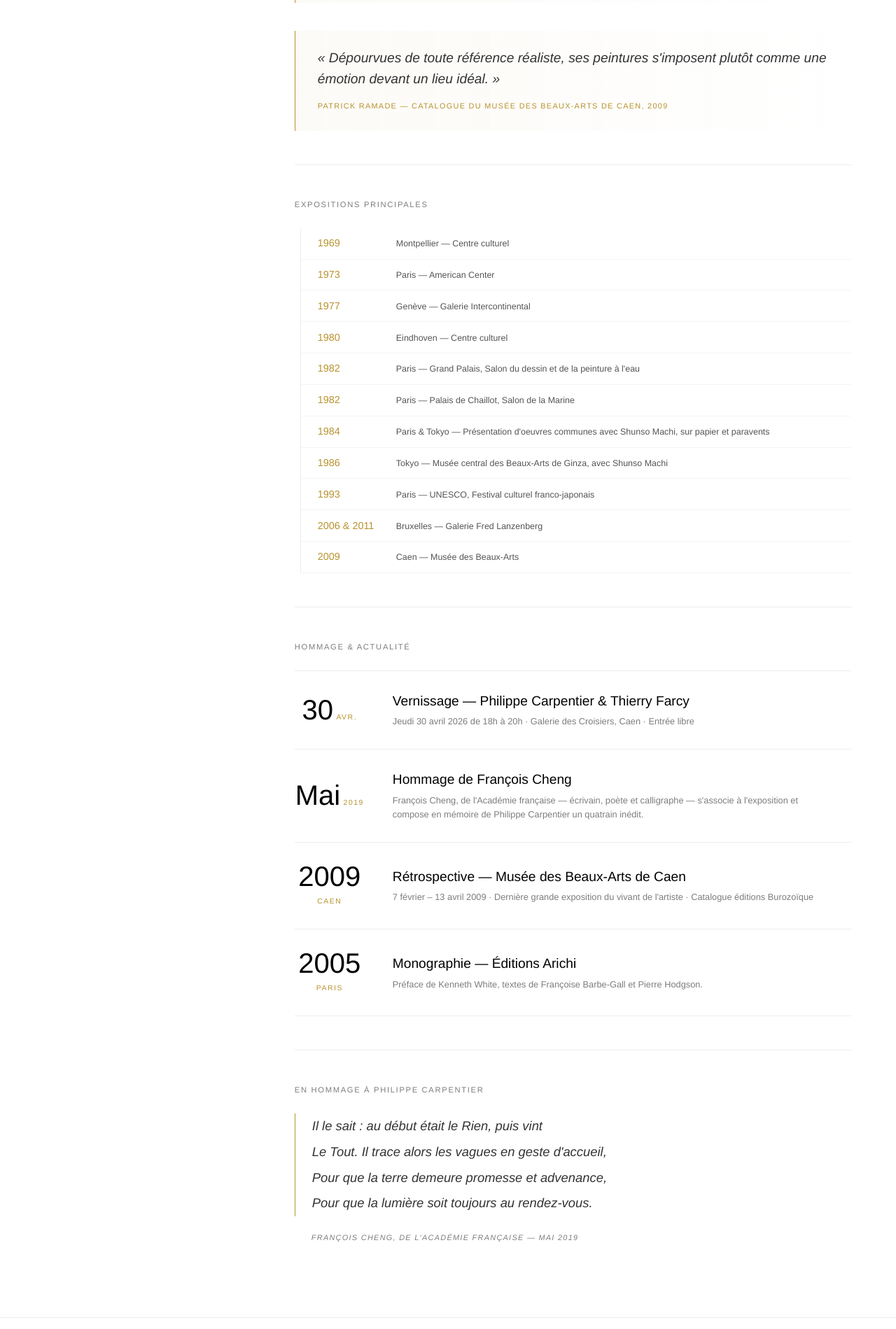
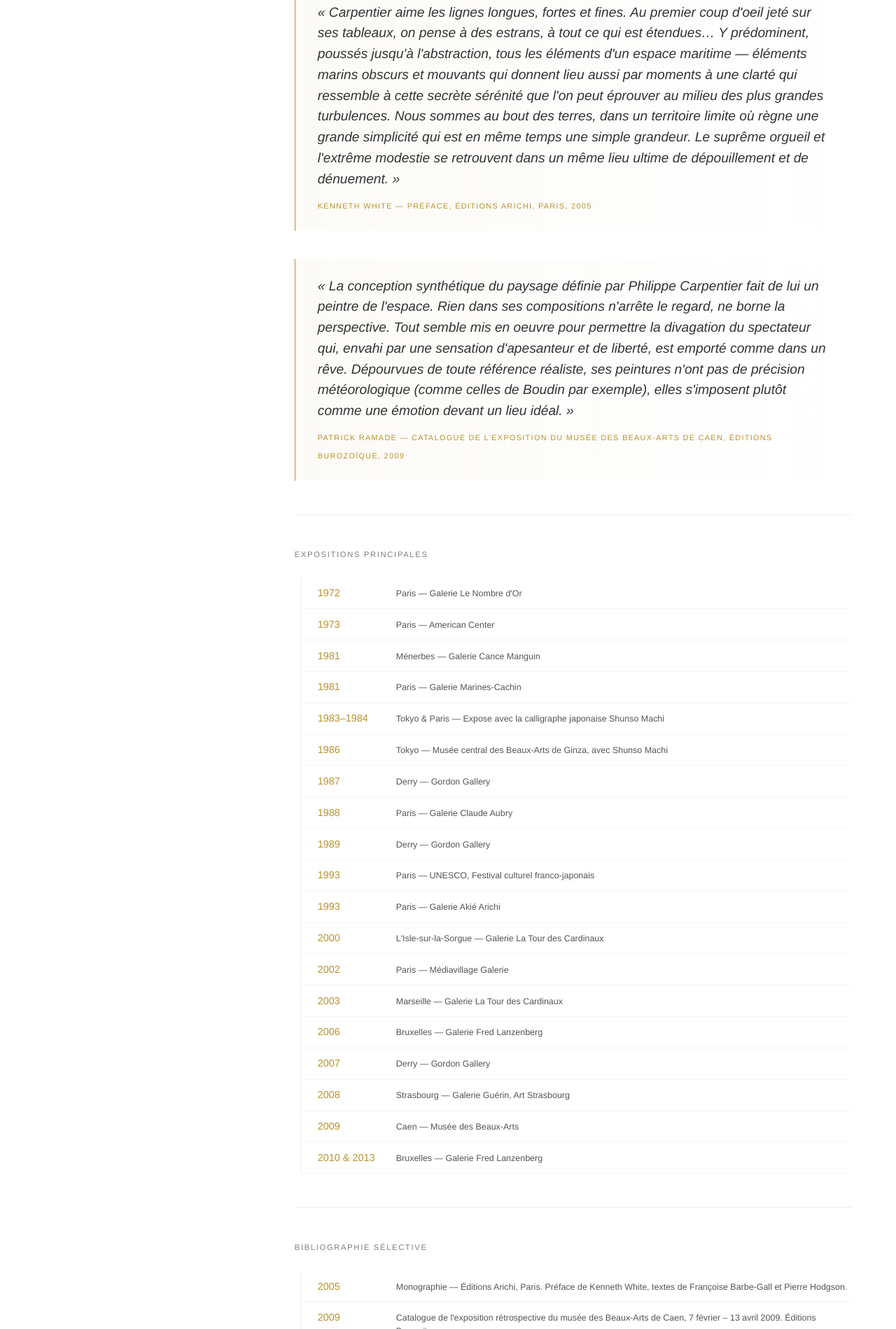
Before and after one commit to LucBUTGH/exposition-carpentier, a website: page artiste.html in a window 1280 px wide. Shown: the part 901-2800 px from the top of the page at 70% size. Drawn offline with Linux system fonts and the light colour scheme.

Commit message:
add data on artist

```diff
--- a/artiste.html
+++ b/artiste.html
@@ -29,7 +29,7 @@
                 class="artist__portrait-img"
                 src="assets/artist.jpg"
                 alt="Philippe Carpentier"
-                onerror="this.style.display='none'"
+                onload="this.nextElementSibling.style.display = 'none'"
               />
               <div class="img-placeholder">
                 <svg
@@ -65,13 +65,19 @@
                 consacre pleinement à son art à partir de 1976.
               </p>
               <p>
-                Sa rencontre dans les années 1980 avec la calligraphe japonaise
-                Shunso Machi lui ouvre les portes des peintures sur grands
-                formats. Il travaille exclusivement à l'eau : aquarelle,
-                détrempe, encre, colle de peau, gomme arabique. Ses oeuvres sont
-                entrées dans les collections du Musée Pavlova à Kamakura, du
-                Musée des Beaux-Arts de Caen et du siège de la Société Générale
-                à La Défense.
+                Sa rencontre dans les années 1980 avec la célèbre calligraphe
+                japonaise Sunsho Machi lui ouvre les portes des peintures sur
+                grands formats. Cette expérience lui donne pour toujours le
+                goût du matériau vrai, du geste authentique, celui qui ne
+                permet aucune reprise, garant d'une sincérité totale. Il
+                travaille exclusivement à l'eau : aquarelle, détrempe, encre,
+                colle de peau, gomme arabique.
+              </p>
+              <p>
+                Ses oeuvres sont entrées dans les collections du Musée Pavlova
+                à Kamakura, des bureaux présidentiels de la BRED à Paris, du
+                siège social de la Société Générale à La Défense et du Musée
+                des Beaux-Arts de Caen.
               </p>
               <p>
                 Il s'éteint dans sa maison d'Arromanches le 7 mars 2011, au
@@ -81,22 +87,38 @@
 
             <div class="artist__quote reveal">
               <blockquote>
-                &laquo; Nous sommes au bout des terres, dans un territoire
-                limite où règne une grande simplicité qui est en même temps une
-                simple grandeur. &raquo;
+                &laquo; Carpentier aime les lignes longues, fortes et fines.
+                Au premier coup d'oeil jeté sur ses tableaux, on pense à des
+                estrans, à tout ce qui est étendues… Y prédominent, poussés
+                jusqu'à l'abstraction, tous les éléments d'un espace
+                maritime — éléments marins obscurs et mouvants qui donnent
+                lieu aussi par moments à une clarté qui ressemble à cette
+                secrète sérénité que l'on peut éprouver au milieu des plus
+                grandes turbulences. Nous sommes au bout des terres, dans un
+                territoire limite où règne une grande simplicité qui est en
+                même temps une simple grandeur. Le suprême orgueil et
+                l'extrême modestie se retrouvent dans un même lieu ultime de
+                dépouillement et de dénuement. &raquo;
               </blockquote>
               <cite>Kenneth White — préface, Éditions Arichi, Paris, 2005</cite>
             </div>
 
             <div class="artist__quote reveal">
               <blockquote>
-                &laquo; Dépourvues de toute référence réaliste, ses peintures
-                s'imposent plutôt comme une émotion devant un lieu idéal.
-                &raquo;
+                &laquo; La conception synthétique du paysage définie par
+                Philippe Carpentier fait de lui un peintre de l'espace. Rien
+                dans ses compositions n'arrête le regard, ne borne la
+                perspective. Tout semble mis en oeuvre pour permettre la
+                divagation du spectateur qui, envahi par une sensation
+                d'apesanteur et de liberté, est emporté comme dans un rêve.
+                Dépourvues de toute référence réaliste, ses peintures n'ont
+                pas de précision météorologique (comme celles de Boudin par
+                exemple), elles s'imposent plutôt comme une émotion devant un
+                lieu idéal. &raquo;
               </blockquote>
               <cite
-                >Patrick Ramade — catalogue du musée des Beaux-Arts de Caen,
-                2009</cite
+                >Patrick Ramade — catalogue de l'exposition du musée des
+                Beaux-Arts de Caen, éditions Burozoïque, 2009</cite
               >
             </div>
 
@@ -104,14 +126,17 @@
 
             <!-- Timeline -->
             <div class="reveal">
-              <span class="section-label" style="margin-bottom: 1.5rem; display: block">
+              <span
+                class="section-label"
+                style="margin-bottom: 1.5rem; display: block"
+              >
                 Expositions principales
               </span>
               <ol class="expo-timeline">
                 <li class="expo-timeline__item">
-                  <span class="expo-timeline__year">1969</span>
+                  <span class="expo-timeline__year">1972</span>
                   <span class="expo-timeline__detail"
-                    >Montpellier — Centre culturel</span
+                    >Paris — Galerie Le Nombre d'Or</span
                   >
                 </li>
                 <li class="expo-timeline__item">
@@ -121,35 +146,22 @@
                   >
                 </li>
                 <li class="expo-timeline__item">
-                  <span class="expo-timeline__year">1977</span>
+                  <span class="expo-timeline__year">1981</span>
                   <span class="expo-timeline__detail"
-                    >Genève — Galerie Intercontinental</span
+                    >Ménerbes — Galerie Cance Manguin</span
                   >
                 </li>
                 <li class="expo-timeline__item">
-                  <span class="expo-timeline__year">1980</span>
+                  <span class="expo-timeline__year">1981</span>
                   <span class="expo-timeline__detail"
-                    >Eindhoven — Centre culturel</span
+                    >Paris — Galerie Marines-Cachin</span
                   >
                 </li>
                 <li class="expo-timeline__item">
-                  <span class="expo-timeline__year">1982</span>
+                  <span class="expo-timeline__year">1983–1984</span>
                   <span class="expo-timeline__detail"
-                    >Paris — Grand Palais, Salon du dessin et de la peinture à
-                    l'eau</span
-                  >
-                </li>
-                <li class="expo-timeline__item">
-                  <span class="expo-timeline__year">1982</span>
-                  <span class="expo-timeline__detail"
-                    >Paris — Palais de Chaillot, Salon de la Marine</span
-                  >
-                </li>
-                <li class="expo-timeline__item">
-                  <span class="expo-timeline__year">1984</span>
-                  <span class="expo-timeline__detail"
-                    >Paris &amp; Tokyo — Présentation d'oeuvres communes avec
-                    Shunso Machi, sur papier et paravents</span
+                    >Tokyo &amp; Paris — Expose avec la calligraphe japonaise
+                    Shunso Machi</span
                   >
                 </li>
                 <li class="expo-timeline__item">
@@ -160,21 +172,112 @@
                   >
                 </li>
                 <li class="expo-timeline__item">
+                  <span class="expo-timeline__year">1987</span>
+                  <span class="expo-timeline__detail"
+                    >Derry — Gordon Gallery</span
+                  >
+                </li>
+                <li class="expo-timeline__item">
+                  <span class="expo-timeline__year">1988</span>
+                  <span class="expo-timeline__detail"
+                    >Paris — Galerie Claude Aubry</span
+                  >
+                </li>
+                <li class="expo-timeline__item">
+                  <span class="expo-timeline__year">1989</span>
+                  <span class="expo-timeline__detail"
+                    >Derry — Gordon Gallery</span
+                  >
+                </li>
+                <li class="expo-timeline__item">
                   <span class="expo-timeline__year">1993</span>
                   <span class="expo-timeline__detail"
                     >Paris — UNESCO, Festival culturel franco-japonais</span
                   >
                 </li>
                 <li class="expo-timeline__item">
-                  <span class="expo-timeline__year">2006 &amp; 2011</span>
+                  <span class="expo-timeline__year">1993</span>
+                  <span class="expo-timeline__detail"
+                    >Paris — Galerie Akié Arichi</span
+                  >
+                </li>
+                <li class="expo-timeline__item">
+                  <span class="expo-timeline__year">2000</span>
+                  <span class="expo-timeline__detail"
+                    >L'Isle-sur-la-Sorgue — Galerie La Tour des
+                    Cardinaux</span
+                  >
+                </li>
+                <li class="expo-timeline__item">
+                  <span class="expo-timeline__year">2002</span>
+                  <span class="expo-timeline__detail"
+                    >Paris — Médiavillage Galerie</span
+                  >
+                </li>
+                <li class="expo-timeline__item">
+                  <span class="expo-timeline__year">2003</span>
+                  <span class="expo-timeline__detail"
+                    >Marseille — Galerie La Tour des Cardinaux</span
+                  >
+                </li>
+                <li class="expo-timeline__item">
+                  <span class="expo-timeline__year">2006</span>
                   <span class="expo-timeline__detail"
                     >Bruxelles — Galerie Fred Lanzenberg</span
+                  >
+                </li>
+                <li class="expo-timeline__item">
+                  <span class="expo-timeline__year">2007</span>
+                  <span class="expo-timeline__detail"
+                    >Derry — Gordon Gallery</span
+                  >
+                </li>
+                <li class="expo-timeline__item">
+                  <span class="expo-timeline__year">2008</span>
+                  <span class="expo-timeline__detail"
+                    >Strasbourg — Galerie Guérin, Art Strasbourg</span
                   >
                 </li>
                 <li class="expo-timeline__item">
                   <span class="expo-timeline__year">2009</span>
                   <span class="expo-timeline__detail"
                     >Caen — Musée des Beaux-Arts</span
+                  >
+                </li>
+                <li class="expo-timeline__item">
+                  <span class="expo-timeline__year">2010 &amp; 2013</span>
+                  <span class="expo-timeline__detail"
+                    >Bruxelles — Galerie Fred Lanzenberg</span
+                  >
+                </li>
+              </ol>
+            </div>
+
+            <div class="section-divider"></div>
+
+            <!-- Bibliographie selective -->
+            <div class="reveal">
+              <span
+                class="section-label"
+                style="margin-bottom: 1.5rem; display: block"
+              >
+                Bibliographie sélective
+              </span>
+              <ol class="expo-timeline">
+                <li class="expo-timeline__item">
+                  <span class="expo-timeline__year">2005</span>
+                  <span class="expo-timeline__detail"
+                    >Monographie — Éditions Arichi, Paris. Préface de Kenneth
+                    White, textes de Françoise Barbe-Gall et Pierre
+                    Hodgson.</span
+                  >
+                </li>
+                <li class="expo-timeline__item">
+                  <span class="expo-timeline__year">2009</span>
+                  <span class="expo-timeline__detail"
+                    >Catalogue de l'exposition rétrospective du musée des
+                    Beaux-Arts de Caen, 7 février – 13 avril 2009. Éditions
+                    Burozoïque.</span
                   >
                 </li>
               </ol>
@@ -184,7 +287,10 @@
 
             <!-- Hommage / Actualite -->
             <div class="reveal">
-              <span class="section-label" style="margin-bottom: 1.5rem; display: block">
+              <span
+                class="section-label"
+                style="margin-bottom: 1.5rem; display: block"
+              >
                 Hommage &amp; Actualité
               </span>
 
@@ -253,17 +359,16 @@
 
             <!-- Poeme -->
             <div class="reveal" style="max-width: 600px">
-              <span class="section-label" style="margin-bottom: 1.5rem; display: block">
+              <span
+                class="section-label"
+                style="margin-bottom: 1.5rem; display: block"
+              >
                 En hommage à Philippe Carpentier
               </span>
               <blockquote class="cheng-poem__text">
                 <p>Il le sait : au début était le Rien, puis vint</p>
-                <p>
-                  Le Tout. Il trace alors les vagues en geste d'accueil,
-                </p>
-                <p>
-                  Pour que la terre demeure promesse et advenance,
-                </p>
+                <p>Le Tout. Il trace alors les vagues en geste d'accueil,</p>
+                <p>Pour que la terre demeure promesse et advenance,</p>
                 <p>Pour que la lumière soit toujours au rendez-vous.</p>
               </blockquote>
               <cite class="cheng-poem__cite"
```
Also changed, not shown: assets/artist.jpg (added).
